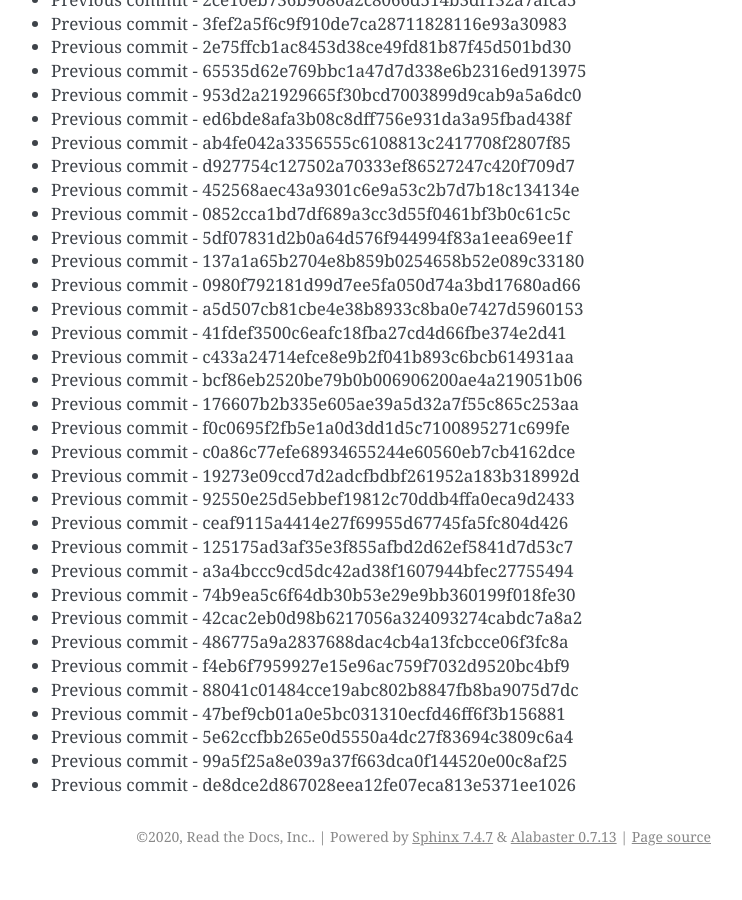
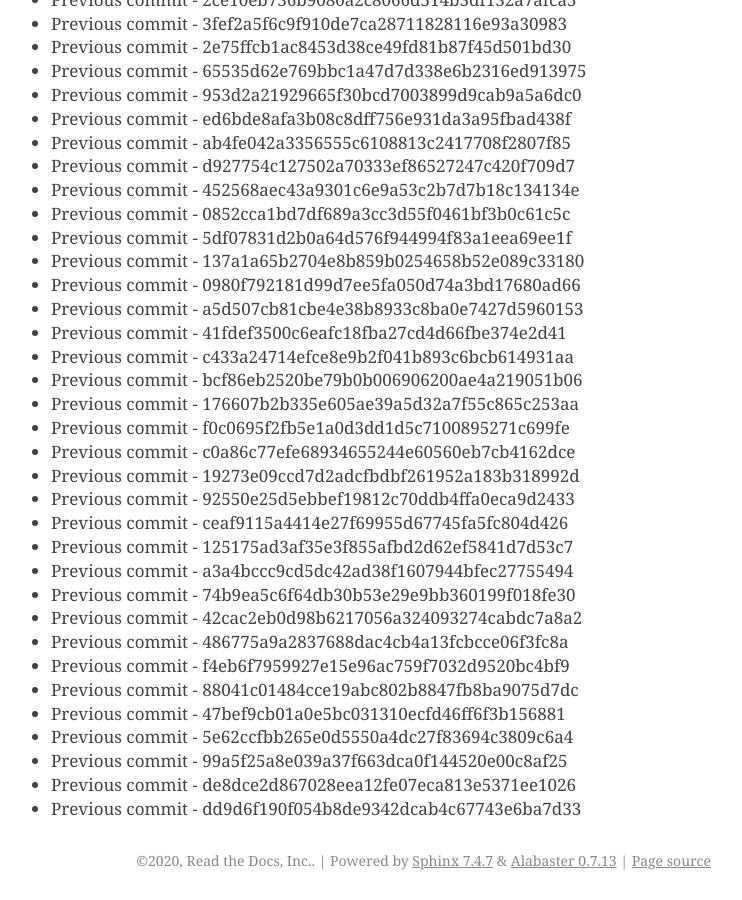
Before and after one commit to readthedocs/rtd-git-stresstest, a Sphinx documentation site: the page built from docs/updates.rst, in a window 1280 px wide and 900 px high, scrolled down 22073 px. Shown: the whole window, without its empty margins (399-1141 px from the left). Built offline with Sphinx 7.4.7, drawn with Linux system fonts in a browser that asks for light colours; before the commit the page ends 22949 px from its top, so only the background shows below that.

Commit message:
Generating commit from previous: dd9d6f190f054b8de9342dcab4c67743e6ba7d33

```diff
--- a/docs/updates.rst
+++ b/docs/updates.rst
@@ -959,3 +959,4 @@ It can be tested for any performance characteristics.
 * Previous commit - 5e62ccfbb265e0d5550a4dc27f83694c3809c6a4
 * Previous commit - 99a5f25a8e039a37f663dca0f144520e00c8af25
 * Previous commit - de8dce2d867028eea12fe07eca813e5371ee1026
+* Previous commit - dd9d6f190f054b8de9342dcab4c67743e6ba7d33
```
